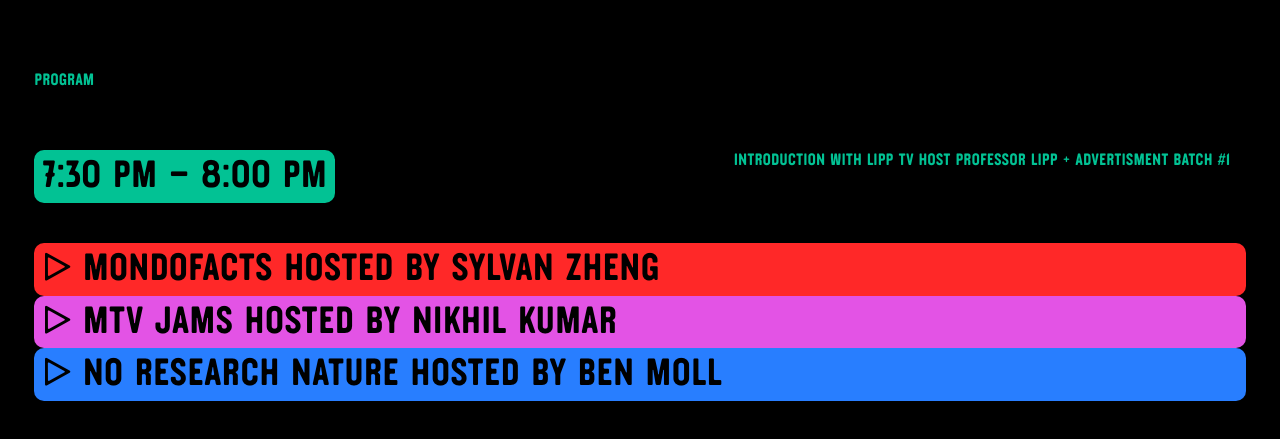
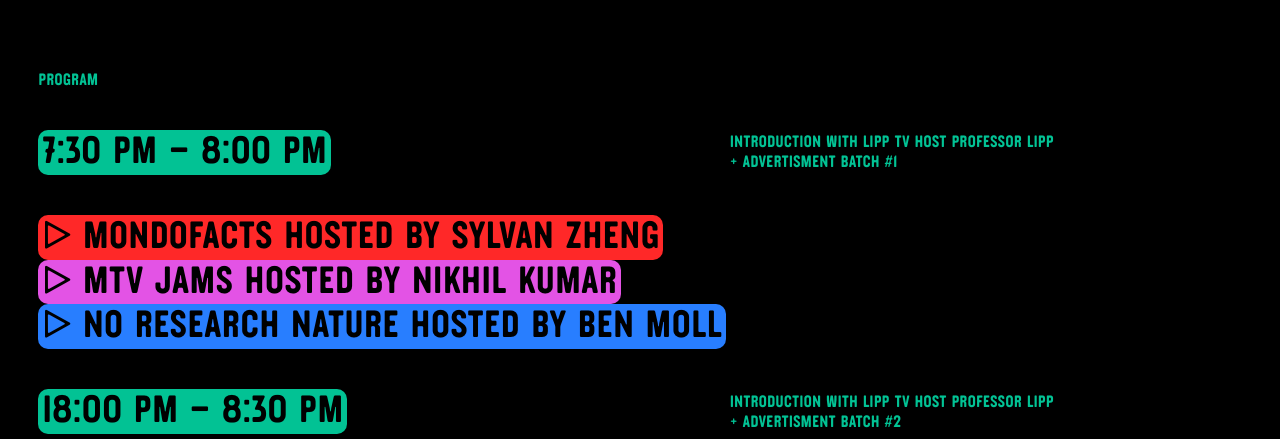
Before and after one commit to jeeyoonhyun/lipptv-2021, a React (Create React App) app: page / in a window 1280 px wide. Shown: the part 350-789 px from the top of the page. Built offline with nearby package versions, Linux system fonts and the light colour scheme.

Commit message:
adjust css in program section

```diff
--- a/src/App.css
+++ b/src/App.css
@@ -123,6 +123,11 @@
   color: #02C294;
 }
 
+.title.title-program {
+  /* reduce 'program' title to 2.5vh */
+  margin-bottom:2.5vh;
+}
+
 /* time */
 .section-time {
   display: inline-flex;
@@ -134,23 +139,28 @@
 
 .headline-time {
   border-radius: 10px;
+  padding: 4px;
   background: #02C294;
 }
 
 .bodytext-program {
   color: #02C294;
+  display: flex;
+  align-items: center;
 }
 /* performers */
 .section-performers {
   margin: 2.5vh 0;
   display: flex;
   flex-direction: column;
+  justify-content: center;
 }
 
 .program-performers {
   border-radius: 10px;
-  margin: 0;
-  display: inline;
+  padding: 4px;
+  display: flex;
+  margin: 0 auto 0 0 ;
 }
 /*  */
 /* .section-head {
--- a/src/Program.js
+++ b/src/Program.js
@@ -5,7 +5,8 @@
             {/* time */}
             <div className='section-time'>
                 <div className='headline headline-time' >7:30 PM – 8:00 PM</div>
-                <div className='bodytext bodytext-program'>INTRODUCTION WITH LIPP TV HOST PROFESSOR LIPP + ADVERTISMENT BATCH #1</div>
+                <div className='bodytext bodytext-program'>INTRODUCTION WITH LIPP TV HOST PROFESSOR LIPP
+                <br></br>+ ADVERTISMENT BATCH #1</div>
             </div>
             {/* accordion menus */}
             <div className='section-performers'>
@@ -18,7 +19,7 @@
             <div className='section-time'>
                 <div className='headline headline-time'>I8:00 PM – 8:30 PM</div>
                 <div className='bodytext bodytext-program'>INTRODUCTION WITH LIPP TV HOST PROFESSOR LIPP
-                + ADVERTISMENT BATCH #2</div>
+                <br></br>+ ADVERTISMENT BATCH #2</div>
             </div>
             {/* accordion menus */}
             <div className='section-performers'>
```
